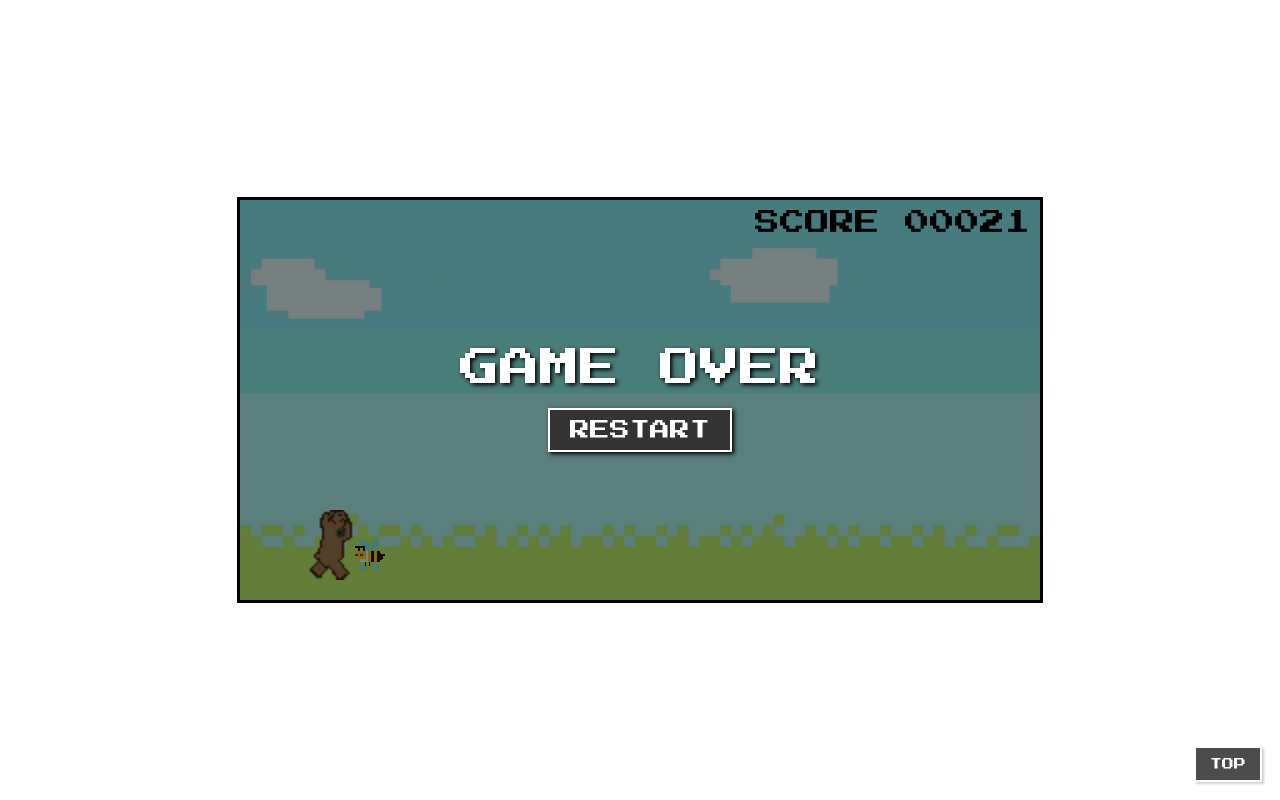
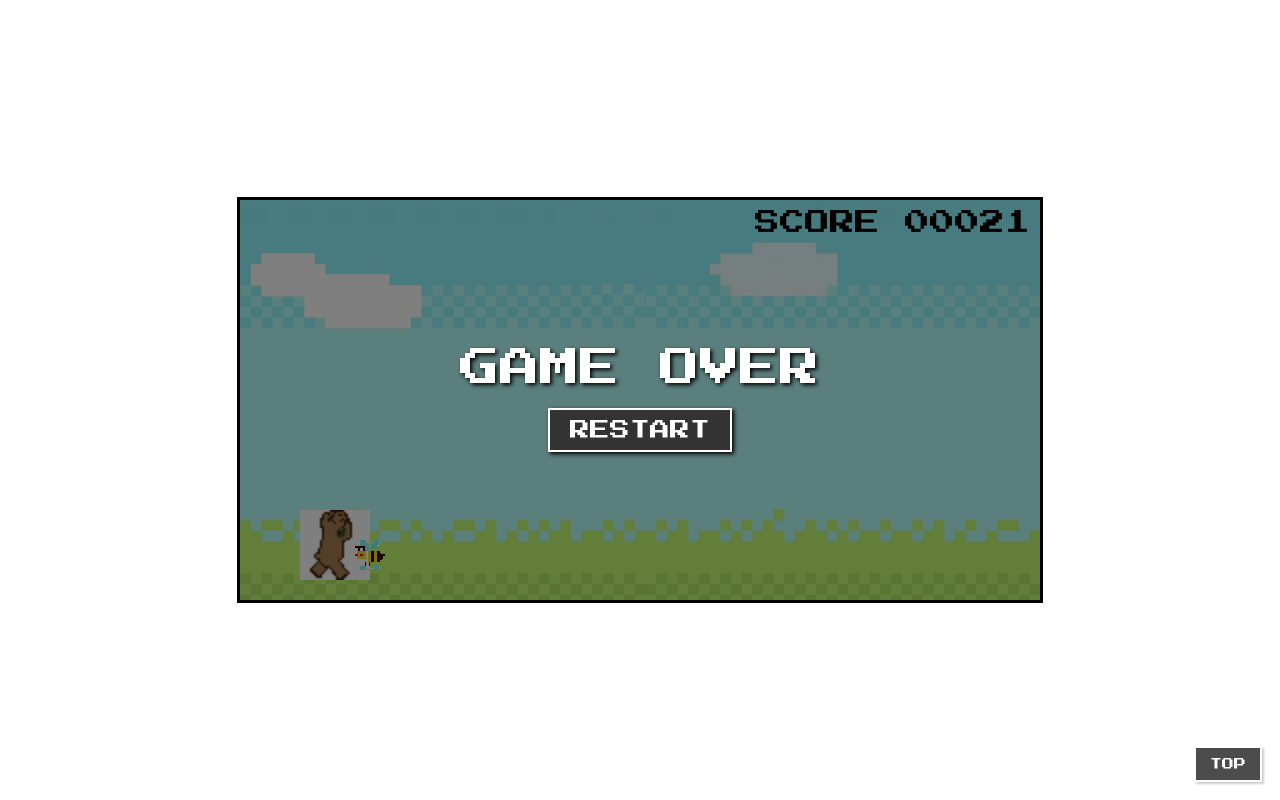
Before and after one commit to SoraKizuki/ss-test, a PHP site: page /runner/runner.html in a window 1280 px wide. Run offline with PHP 8.4, Linux system fonts and the light colour scheme.

Commit message:
png → gif

```diff
--- a/runner/style.css
+++ b/runner/style.css
@@ -11,7 +11,7 @@
   top: 50%;
   left: 50%;
   transform: translate(-50%, -50%);
-  background-image: url("./img/game-bg.png");
+  background-image: url("./img/game-bg.gif");
   background-size: contain;
   overflow: hidden;
   width: 95vw;
@@ -26,7 +26,7 @@
   height: 17.5%;
   bottom: 5%;
   left: 7.5%;
-  background-image: url("./img/chara.png");
+  background-image: url("./img/chara.gif");
   background-size: 200%;
 }
 .enemy {
@@ -35,7 +35,7 @@
   bottom: 7.5%;
   left: 100%;
   visibility: hidden;
-  background-image: url("./img/enemy.png");
+  background-image: url("./img/enemy.gif");
   background-size: 100%;
 }
 #score {
```
Also changed, not shown: runner/img/chara.gif (added), runner/img/enemy.gif (added), runner/img/enemy.png (deleted), runner/img/game-bg.gif (added), runner/img/game-bg.png.
